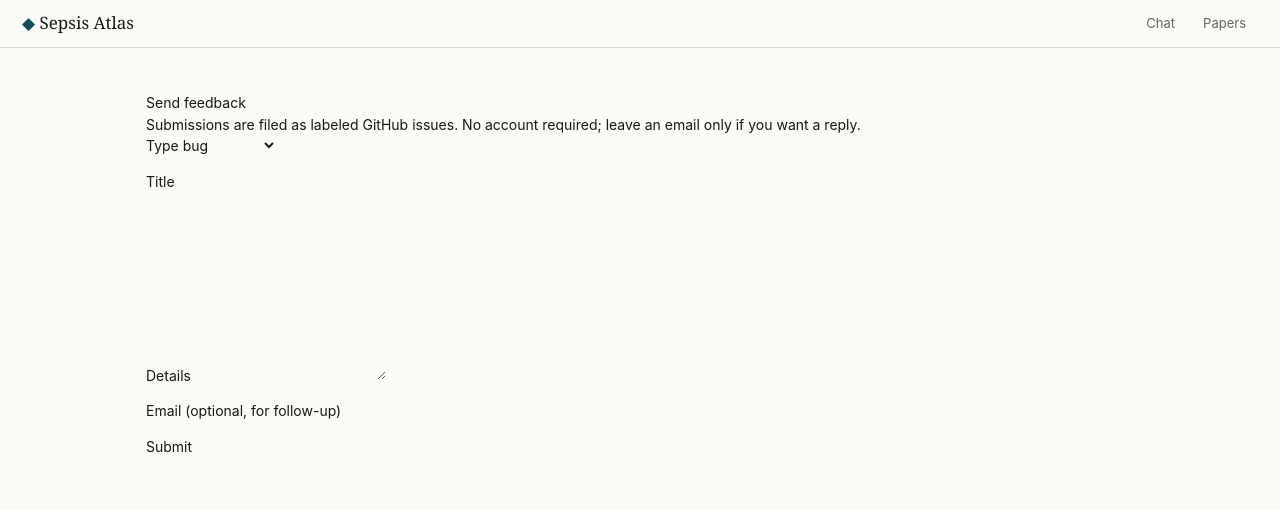
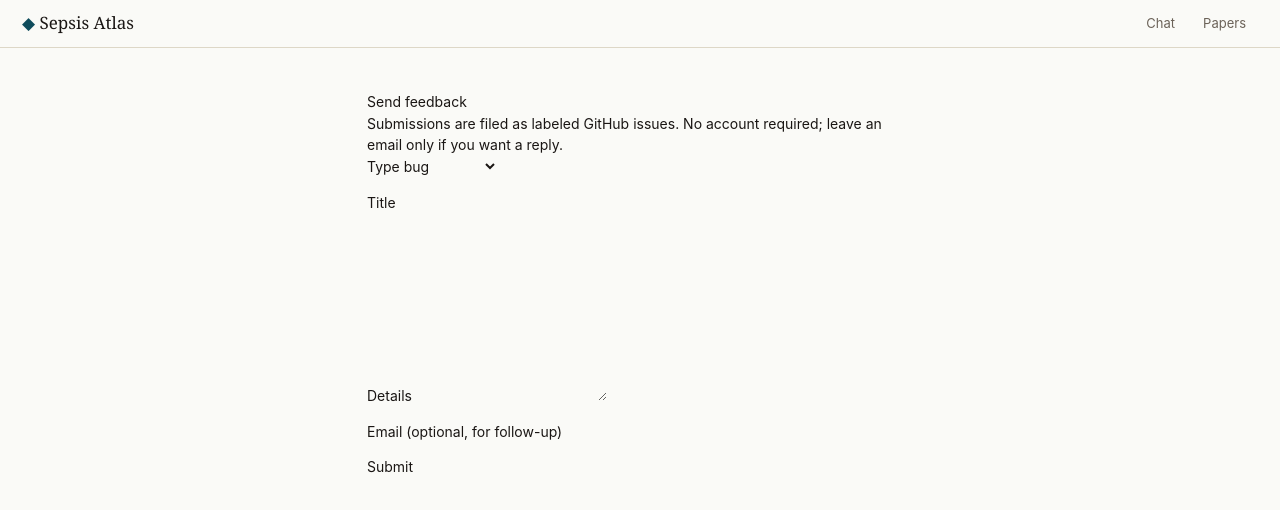
Before and after one commit to OrFrederick/SepsisAtlas, a Next.js app in the folder web/: page /feedback in a window 1280 px wide. Shown: the top 510 px of the page. Built offline with nearby package versions, Linux system fonts and the light colour scheme.

Commit message:
fix(feedback): avoid nested <main> on /feedback page

```diff
--- a/web/app/(chrome)/feedback/page.tsx
+++ b/web/app/(chrome)/feedback/page.tsx
@@ -22,7 +22,7 @@ function parseRow(v: string | undefined): unknown {
 export default async function FeedbackPage({ searchParams }: PageProps) {
   const sp = await searchParams;
   return (
-    <main className="mx-auto max-w-2xl p-6">
+    <div className="mx-auto max-w-2xl p-6">
       <h1>Send feedback</h1>
       <p>
         Submissions are filed as labeled GitHub issues. No account required;
@@ -33,6 +33,6 @@ export default async function FeedbackPage({ searchParams }: PageProps) {
         initialPaper={sp.paper}
         initialRowContext={parseRow(sp.row)}
       />
-    </main>
+    </div>
   );
 }
```
